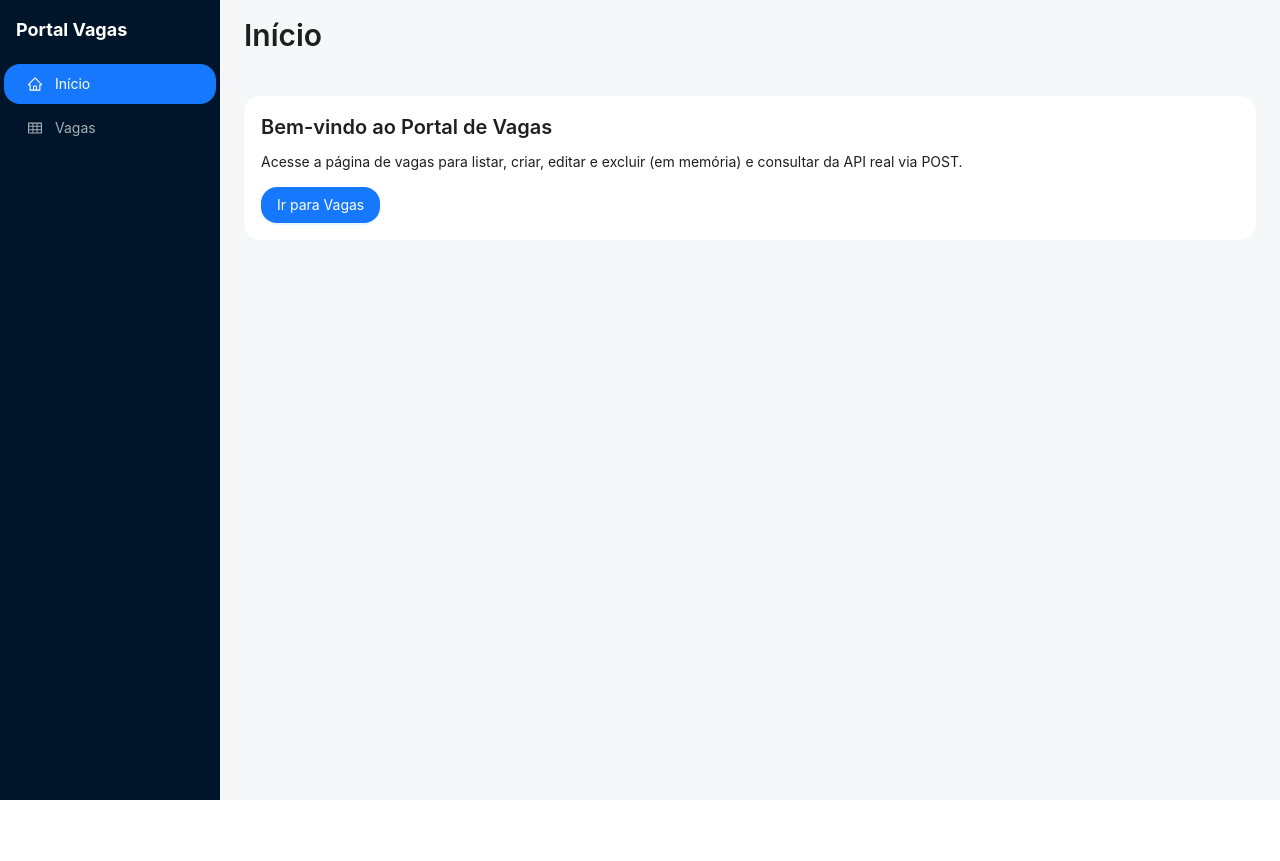
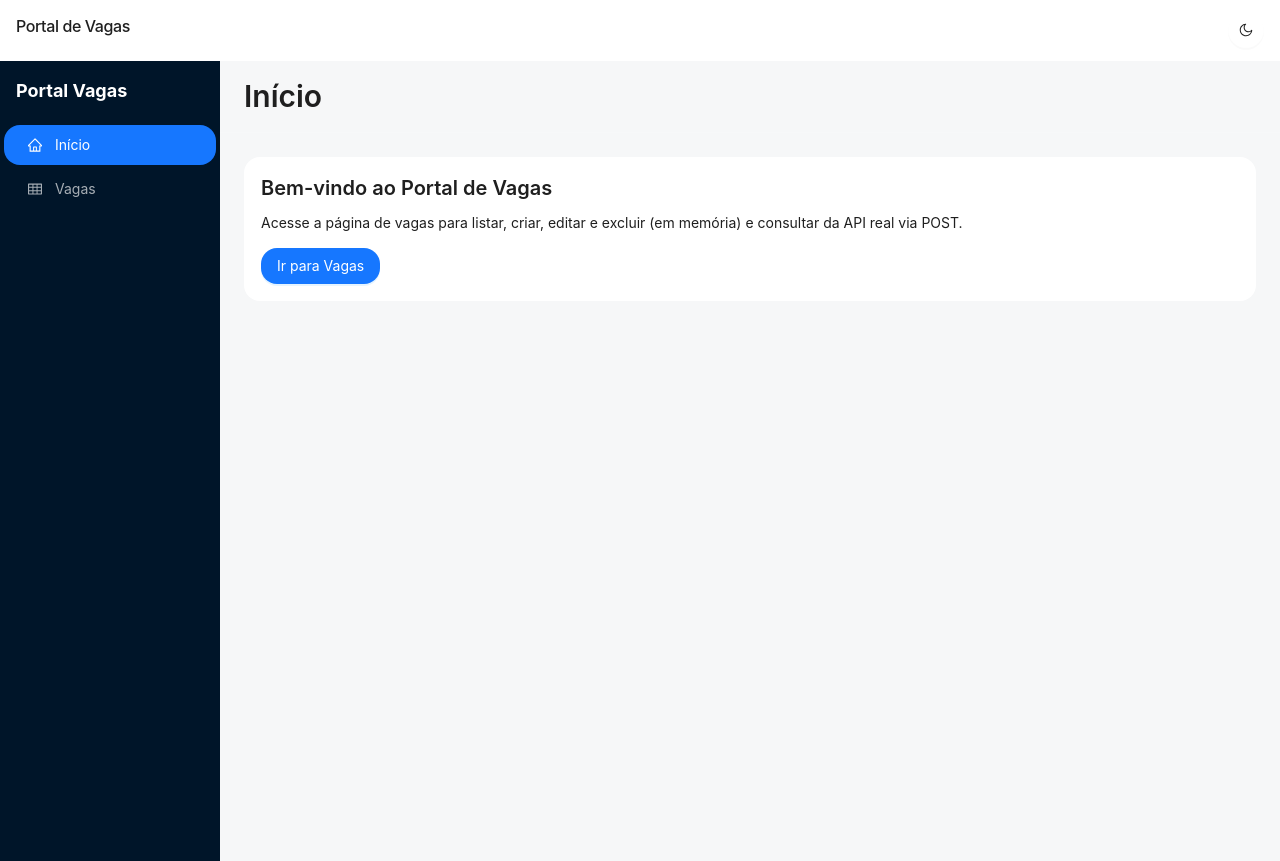
Before and after one commit to SrVagem/portal-vagas, a Next.js app: page / in a window 1280 px wide. Before the commit the page ends 800 px from the top, so only its background shows below. Built offline with nearby package versions, Linux system fonts and the light colour scheme.

Commit message:
fix: botao toggle.tsx ajustado

```diff
--- a/src/app/layout.tsx
+++ b/src/app/layout.tsx
@@ -4,13 +4,28 @@ import "./globals.css";
 import AntdCompat from "./antd-compat";
 
 import ThemeProviderClient from "@/components/theme-provider-client";
+import DarkModeToggle from "@/components/dark-mode-toggle";
+
+// ⬇️ importa o provider de modo (light/dark) que criamos no theme-provider
+import { ThemeModeProvider } from "@/providers/theme-provider";
 
 export default function RootLayout({ children }: { children: React.ReactNode }) {
   return (
     <html lang="pt-BR">
       <body className="min-h-screen bg-neutral-950 text-neutral-50 antialiased">
         <AntdCompat />
-        <ThemeProviderClient>{children}</ThemeProviderClient>
+
+        {/* 🔌 Disponibiliza o contexto de tema (light/dark) para toda a árvore */}
+        <ThemeModeProvider>
+          {/* Cabeçalho simples com o botão de alternância */}
+          <header className="flex items-center justify-between px-4 py-3 border-b border-white/10">
+            <h1 className="text-base font-semibold tracking-tight">Portal de Vagas</h1>
+            <DarkModeToggle />
+          </header>
+
+          {/* Seu provider/compat do Ant Design + app */}
+          <ThemeProviderClient>{children}</ThemeProviderClient>
+        </ThemeModeProvider>
       </body>
     </html>
   );
--- /dev/null
+++ b/src/components/dark-mode-toggle.tsx
@@ -0,0 +1,19 @@
+"use client";
+
+import { Button, Tooltip } from "antd";
+import { MoonOutlined, SunOutlined } from "@ant-design/icons";
+import { useThemeMode } from "@/providers/theme-provider";
+
+export default function DarkModeToggle() {
+  const { mode, toggle } = useThemeMode();
+
+  return (
+    <Tooltip title={mode === "dark" ? "Alternar para claro" : "Alternar para escuro"}>
+      <Button
+        shape="circle"
+        onClick={toggle}
+        icon={mode === "dark" ? <SunOutlined /> : <MoonOutlined />}
+      />
+    </Tooltip>
+  );
+}
```
